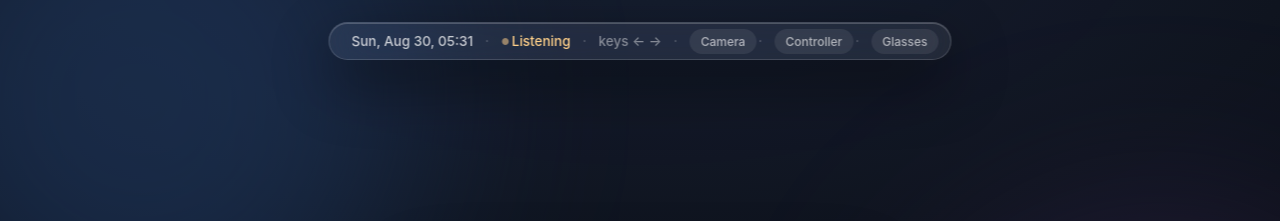
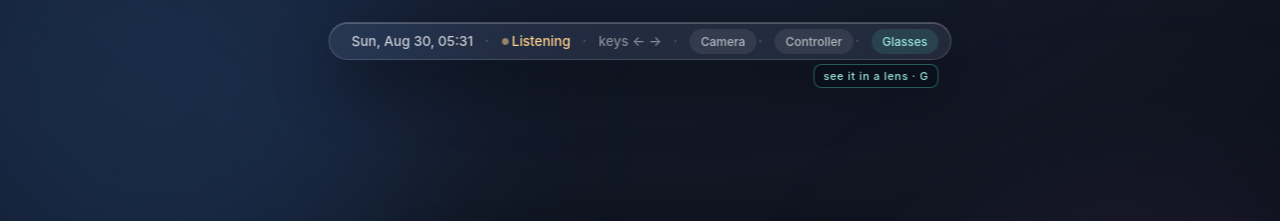
Before and after one commit to shekkawai/WebMCPChallenge, a website built with Vite: page index.html in a window 1280 px wide. Shown: the top 221 px of the page. Built offline with nearby package versions, Linux system fonts and the light colour scheme.

Commit message:
First-visit hint on the Glasses chip: 'see it in a lens · G'
Desktop stays the default view (the judge's working baseline and the
'before' picture for the reflow argument); the chip pulses once for
visitors who have never toggled. Any toggle writes the storage key, so
the hint never returns. Pulse disabled under prefers-reduced-motion.

```diff
--- a/src/style.css
+++ b/src/style.css
@@ -61,6 +61,27 @@ body {
 }
 #camera-toggle:hover, #controller-toggle:hover, #glasses-toggle:hover { color: #fff; background: rgba(255, 255, 255, 0.15); }
 #camera-toggle.on, #controller-toggle.on, #glasses-toggle.on { color: #9ef3c9; background: rgba(80, 220, 150, 0.14); }
+#glasses-toggle.hint {
+  position: relative;
+  color: #9be9dc;
+  background: rgba(94, 234, 212, 0.12);
+  animation: glasses-nudge 2.4s ease-in-out infinite;
+}
+#glasses-hint {
+  position: absolute; top: calc(100% + 10px); right: 0;
+  padding: 4px 9px; border-radius: 8px; white-space: nowrap;
+  font-size: 11px; letter-spacing: 0.06em;
+  color: #9be9dc; background: rgba(10, 16, 26, 0.85);
+  border: 1px solid rgba(94, 234, 212, 0.35);
+  pointer-events: none;
+}
+@keyframes glasses-nudge {
+  0%, 100% { box-shadow: 0 0 0 0 rgba(94, 234, 212, 0); }
+  50% { box-shadow: 0 0 0 5px rgba(94, 234, 212, 0.14); }
+}
+@media (prefers-reduced-motion: reduce) {
+  #glasses-toggle.hint { animation: none; }
+}
 #camera-toggle:disabled { opacity: 0.5; cursor: wait; }
 @keyframes pulse { 50% { opacity: 0.45; } }
 
--- a/src/views/glasses.ts
+++ b/src/views/glasses.ts
@@ -59,6 +59,7 @@ export class GlassesMode {
   private chrome: HTMLElement;
   private app: HTMLElement;
   private enabled = false;
+  private hintEl: HTMLElement | null = null;
 
   constructor() {
     this.button = document.querySelector<HTMLButtonElement>("#glasses-toggle")!;
@@ -75,20 +76,40 @@ export class GlassesMode {
     window.addEventListener("resize", () => this.reposition());
 
     const param = new URLSearchParams(location.search).get("glasses");
-    let saved = false;
+    let saved: string | null = null;
     try {
-      saved = localStorage.getItem(STORAGE_KEY) === "1";
+      saved = localStorage.getItem(STORAGE_KEY);
     } catch {
       // Storage can be disabled in restricted in-app browsers.
     }
-    if (param === "1" || (param === null && saved)) this.toggle(true, true);
+    if (param === "1" || (param === null && saved === "1")) this.toggle(true, true);
+    else if (param === null && saved === null) this.showHint();
   }
 
   get active() {
     return this.enabled;
   }
 
+  // First-visit nudge: the lens is the pitch but the desktop is the working
+  // baseline, so the chip advertises the glasses view once instead of the app
+  // opening in it. Any toggle writes STORAGE_KEY, so the hint never returns.
+  private showHint() {
+    this.button.classList.add("hint");
+    this.hintEl = document.createElement("span");
+    this.hintEl.id = "glasses-hint";
+    this.hintEl.textContent = "see it in a lens · G";
+    this.button.appendChild(this.hintEl);
+  }
+
+  private hideHint() {
+    if (!this.hintEl) return;
+    this.button.classList.remove("hint");
+    this.hintEl.remove();
+    this.hintEl = null;
+  }
+
   toggle(force?: boolean, silent = false) {
+    this.hideHint();
     this.enabled = force ?? !this.enabled;
     document.body.classList.toggle("glasses-on", this.enabled);
     document.dispatchEvent(new CustomEvent("surface-contextchange", { detail: { context: this.enabled ? "glasses" : "desktop" } }));
```
